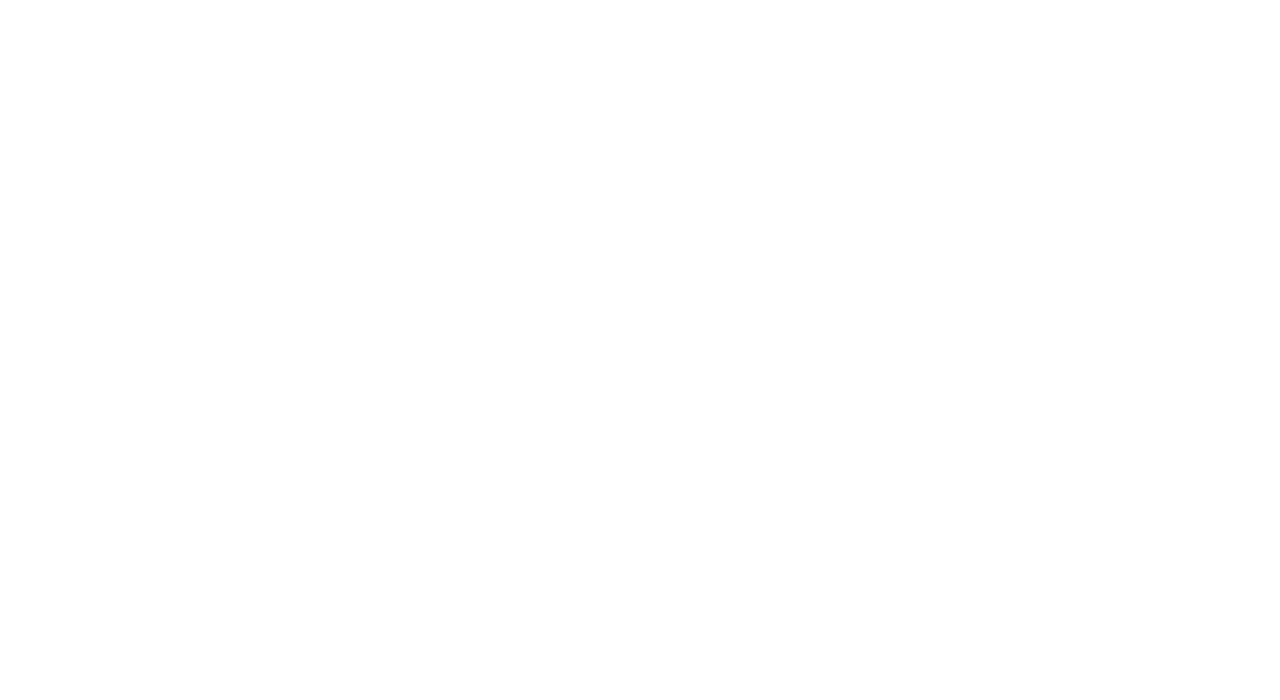
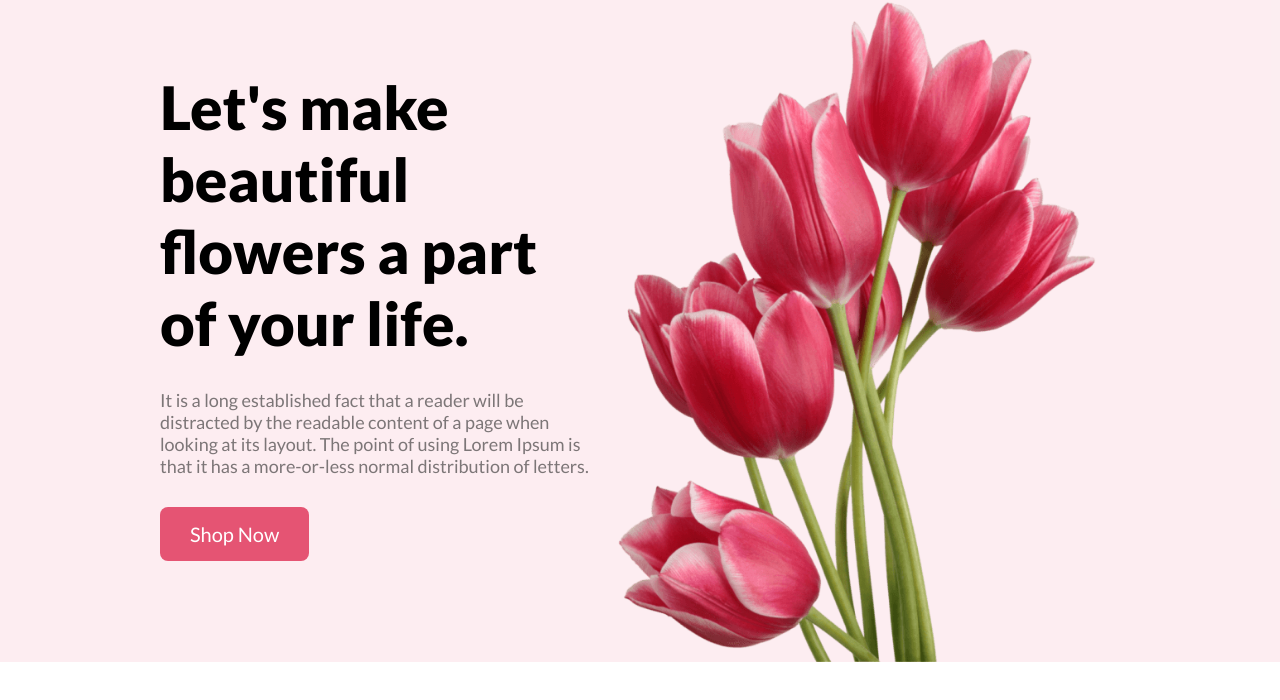
Before and after one commit to muzahidMD/flower-shoop, a plain HTML site: page index.html in a window 1280 px wide. Drawn offline with Linux system fonts and the light colour scheme.

Commit message:
compleate header part

```diff
--- a/index.html
+++ b/index.html
@@ -10,7 +10,19 @@
 
 <body>
     <header>
-
+        <section class="container banner">
+            <div class="banner-text">
+                <h1 class="banner-title">Let's make beautiful flowers a part of your life.</h1>
+                <p class="banner-description">It is a long established fact that a reader will be distracted by the
+                    readable content of a page when
+                    looking at its layout. The point of using Lorem Ipsum is that it has a more-or-less normal
+                    distribution of letters.</p>
+                <button class="primary-btn">Shop Now</button>
+            </div>
+            <div class="banner-img">
+                <img src="images/pngwing 10.png" alt="">
+            </div>
+        </section>
     </header>
 
     <main>
--- a/styles/style.css
+++ b/styles/style.css
@@ -0,0 +1,60 @@
+@import url('https://fonts.googleapis.com/css2?family=Lato:ital,wght@0,100;0,300;0,400;0,700;0,900;1,100;1,300;1,400;1,700;1,900&display=swap');
+
+* {
+    margin: 0;
+    padding: 0;
+    font-family: "Lato", sans-serif;
+}
+
+p {
+    font-size: 18px;
+    color: #27272799;
+}
+
+.primary-btn {
+    border: none;
+    border-radius: 8px;
+    color: #ffffffff;
+    font-size: 20px;
+    background: #E55473;
+    padding: 15px 30px;
+    cursor: pointer;
+}
+
+button:hover {
+    background-color: #A5AD5C;
+    transition: all 1s;
+}
+
+header {
+    background-color: #E554731A;
+}
+
+.container {
+    width: 75%;
+    /* max-width: 1440px; */
+    margin: 0 auto;
+}
+
+.banner {
+    display: flex;
+    align-items: center;
+    justify-content: space-between;
+}
+
+.banner .banner-text * {
+    margin-bottom: 30px;
+    max-width: 525px;
+}
+
+.banner-text {}
+
+.banner-title {
+    font-size: 60px;
+    font-weight: 800;
+}
+
+.banner .banner-img img {
+    width: 100%;
+    vertical-align: middle;
+}
```
